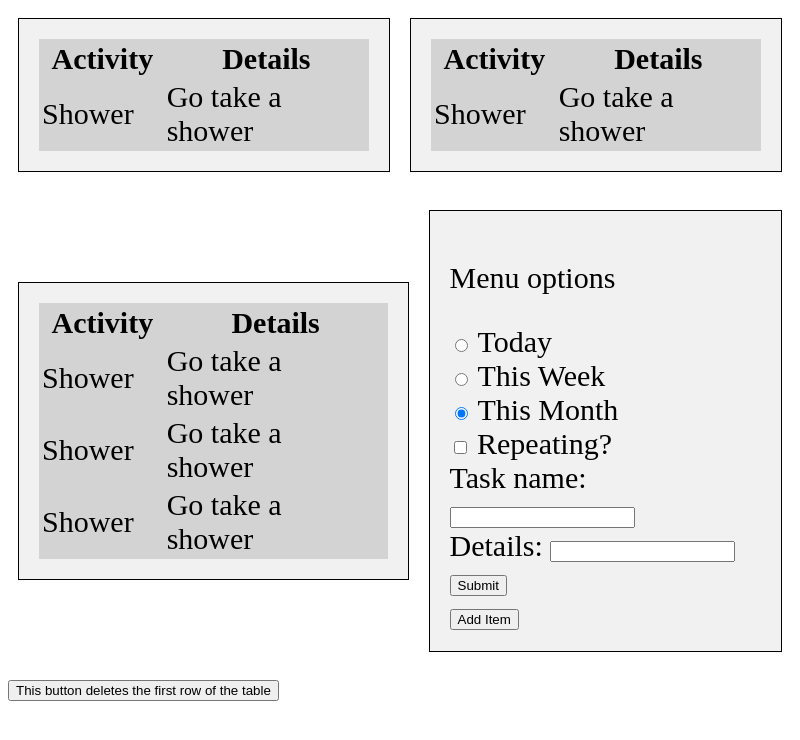
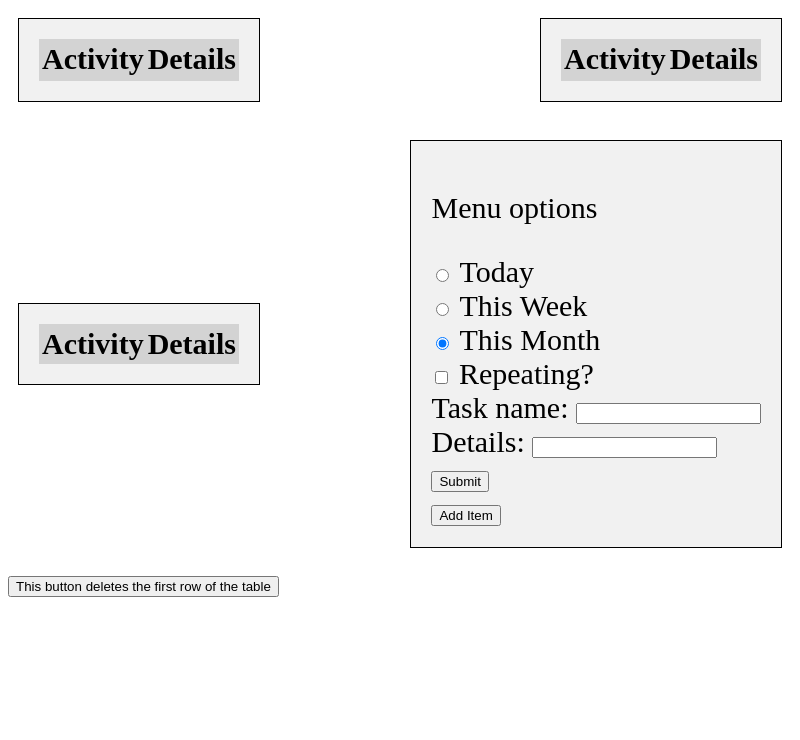
Before and after one commit to Trodrigs1120/Electron-PDA, an Electron app: page index.html in a window 800 px wide. Drawn offline with nearby package versions, Linux system fonts and the light colour scheme; files that its build step writes are made by us from their sources; no server answers.

Commit message:
Still working on writing new tasks to json

```diff
--- a/index.html
+++ b/index.html
@@ -2,7 +2,7 @@
   <html>
     <head>
         <script>window.$ = window.jQuery = require('jquery');</script>
-        <link rel="stylesheet" type="text/css" href="style.css">
+        <link rel="stylesheet" type="text/css" href="./assets/style.css">
         <script type="text/javascript" src="./assets/javascript.js"></script>
       <meta charset="UTF-8">
 
@@ -13,16 +13,14 @@
       <!-- Container 1 -->
       <div class="to-do-items flex-container">
           <div class="sub-container">
-        <table class="table" id="myTable">
+        <table class="table" id="Daily">
           <tr>
             <th>Activity</th>
             <th>Details</th>
 
           </tr>
           <tr>
-            <td>Shower</td>
 
-            <td>Go take a shower</td>
 
           </tr>
 
@@ -30,16 +28,13 @@
       </div>
         <br>
         <div class="sub-container">
-        <table class="table" id="myTable">
+        <table class="table" id="Weekly">
             <tr>
               <th>Activity</th>
               <th>Details</th>
 
             </tr>
             <tr>
-              <td>Shower</td>
-
-              <td>Go take a shower</td>
 
             </tr>
 
@@ -50,33 +45,13 @@
 <!-- container 2-->
 <div class="to-do-items flex-container">
   <div class="sub-container">
-    <table class="table" id="myTable">
+    <table class="table" id="Monthly">
         <tr>
           <th>Activity</th>
           <th>Details</th>
 
         </tr>
-        <tr>
-          <td>Shower</td>
 
-          <td>Go take a shower</td>
-
-
-        </tr>
-        <tr>
-            <td>Shower</td>
-
-            <td>Go take a shower</td>
-
-
-          </tr>
-          <tr>
-              <td>Shower</td>
-
-              <td>Go take a shower</td>
-
-
-            </tr>
 
       </table >
     </div>
```
Also changed, not shown: activities.json (added, +19 -0 lines).
